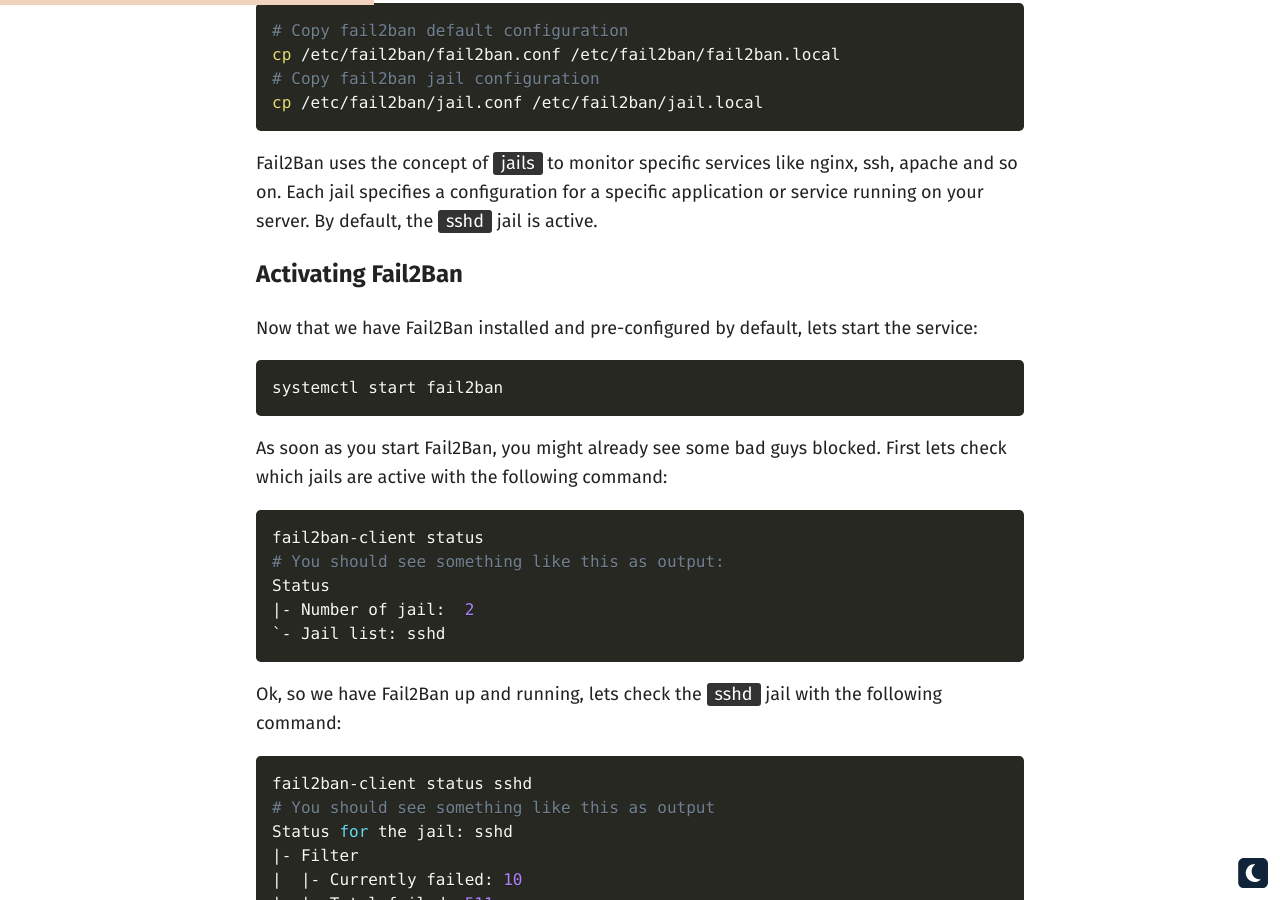
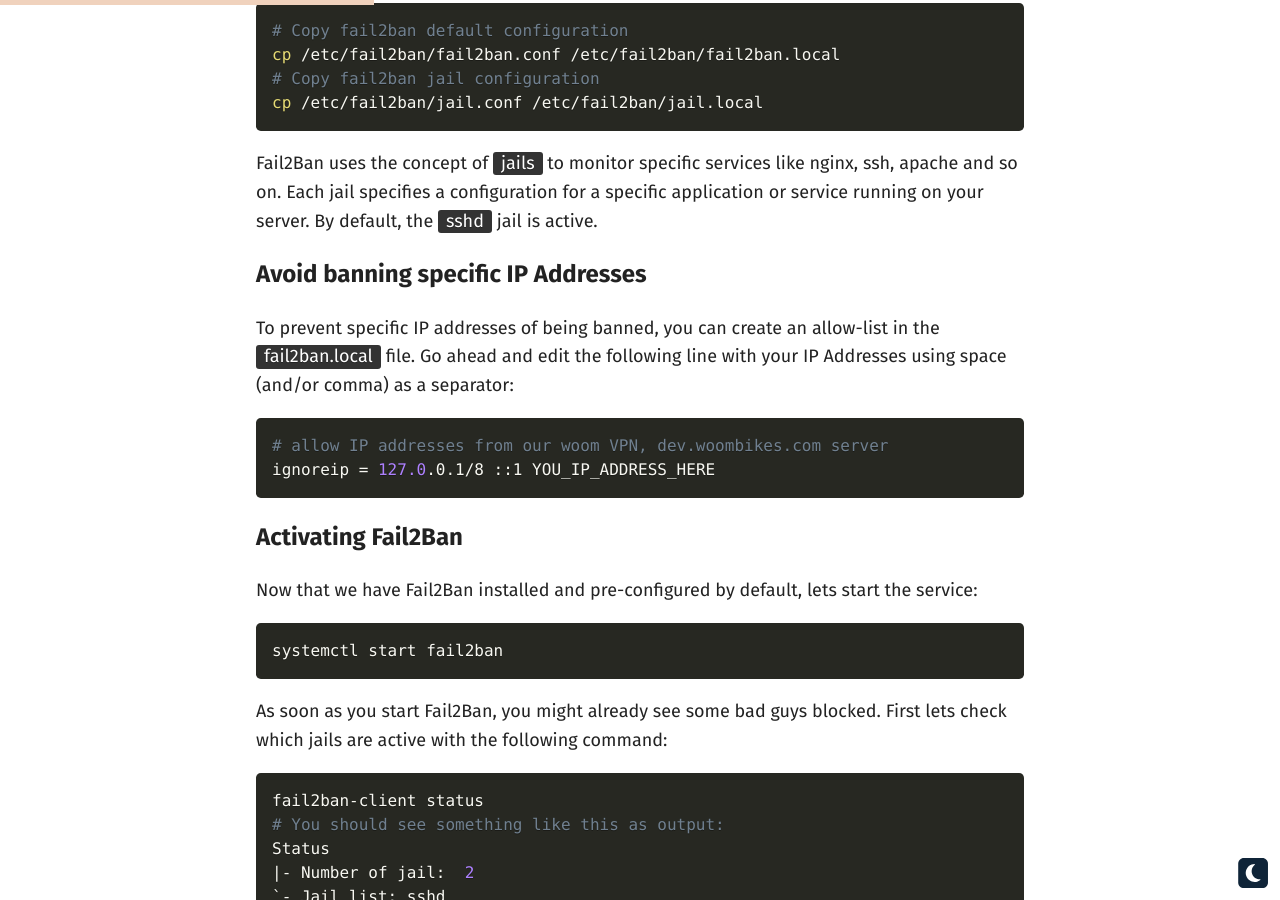
Before and after one commit to brunojppb/brunojppb.github.io, a Jekyll site: the page built from _posts/2020-07-01-hardening-your-server-security-with-fail2ban.md, in a window 1280 px wide and 900 px high, scrolled down 1424 px. Built offline with Jekyll 4.4.1, drawn with Linux system fonts in a browser that asks for light colours; some of the changed text lies outside the part shown.

Commit message:
document allow-list process

````diff
--- a/_posts/2020-07-01-hardening-your-server-security-with-fail2ban.md
+++ b/_posts/2020-07-01-hardening-your-server-security-with-fail2ban.md
@@ -42,6 +42,15 @@
 ```
 
 Fail2Ban uses the concept of `jails` to monitor specific services like nginx, ssh, apache and so on. Each jail specifies a configuration for a specific application or service running on your server. By default, the `sshd` jail is active.
+
+## Avoid banning specific IP Addresses
+
+To prevent specific IP addresses of being banned, you can create an allow-list in the `fail2ban.local` file. Go ahead and edit the following line with your IP Addresses using space (and/or comma) as a separator:
+
+```shell
+# allow IP addresses from our woom VPN, dev.woombikes.com server
+ignoreip = 127.0.0.1/8 ::1 YOU_IP_ADDRESS_HERE
+```
 
 ## Activating Fail2Ban
 
@@ -181,8 +190,11 @@
 
 ```shell
 fail2ban-client set jailname unbanip [IP_ADDRESS_HERE]
-# Here is how it could look like for you:
-fail2ban-client set sshd unbanip 103.1.1.103
+# Here is how it could look like
+# if you want to unban an IP address from the sshd jail
+fail2ban-client set sshd unbanip 1.1.1.1
+# from the recidive jail
+fail2ban-client set recidive unbanip 1.1.1.1
 ```
 
 ## Where to go from here
````
